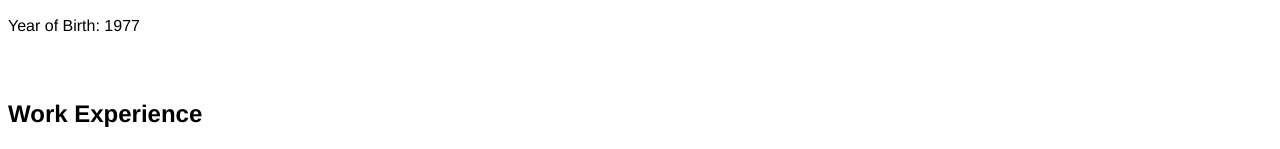
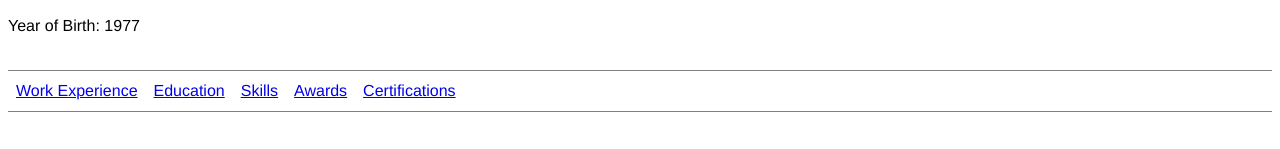
Before and after one commit to wiemann/CV, a Vue app: page / in a window 1280 px wide. Shown: the part 301-450 px from the top of the page. Built offline with nearby package versions, Linux system fonts and the light colour scheme.

Commit message:
add table of contents navigation

```diff
--- a/src/views/Home.vue
+++ b/src/views/Home.vue
@@ -34,12 +34,20 @@
       </div>
     </header>
     <main>
+      <ul class="toc">
+        <li v-for="category in data.categories" :key="category.title">
+          <a :href="`#${titleToAnchor(category.title)}`">{{
+            category.title
+          }}</a>
+        </li>
+      </ul>
+
       <div
         v-for="(category, index) in data.categories"
         :key="index"
         class="chapter"
       >
-        <h2>{{ category.title }}</h2>
+        <h2 :id="`${titleToAnchor(category.title)}`">{{ category.title }}</h2>
         <Section
           v-for="(item, index) in category.items"
           :key="index"
@@ -71,6 +79,11 @@ import cv from "@/cv.yaml";
 @Component({
   components: {
     Section
+  },
+  methods: {
+    titleToAnchor: (title: string) => {
+      return title.toLowerCase();
+    }
   }
 })
 export default class CV extends Vue {
@@ -105,6 +118,16 @@ export default class CV extends Vue {
       margin: 1rem;
     }
   }
+  ul.toc {
+    list-style: none;
+    padding: 0.5rem;
+    border-top: 1px solid gray;
+    border-bottom: 1px solid gray;
+    li {
+      display: inline;
+      margin-right: 1rem;
+    }
+  }
 
   @media only screen and (min-width: 600px) {
     header {
```
